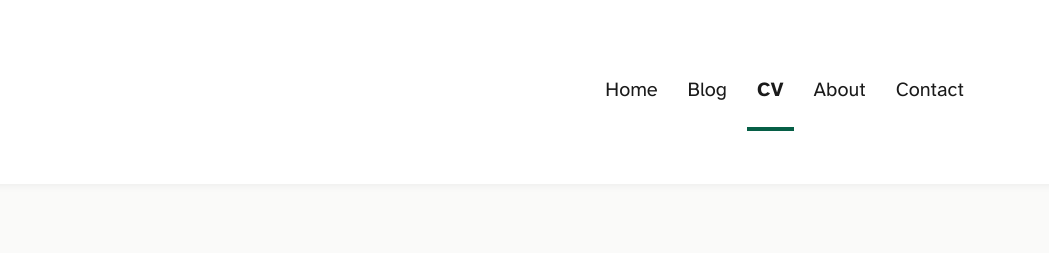
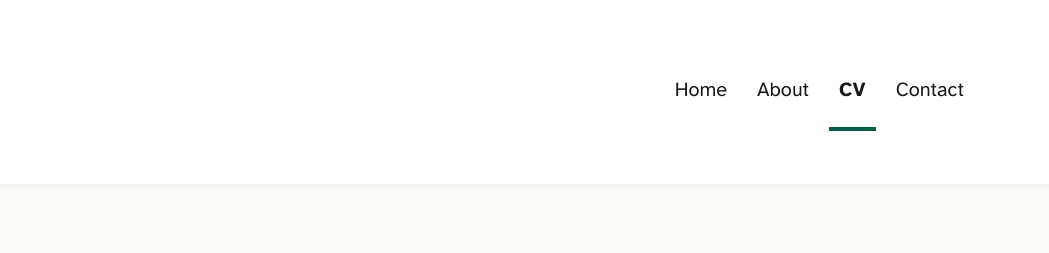
Before and after one commit to sklasfeld/chromekey-site, an Astro site: page /cv in a window 1280 px wide. Shown: the top 253 px of the page, 114-1163 px from the left. Built offline with nearby package versions, Linux system fonts and the light colour scheme; Astro itself is replaced by a stand-in of ours; some icons are missing.

Commit message:
reorganized header and removed blogs for now

```diff
--- a/src/components/Header.astro
+++ b/src/components/Header.astro
@@ -23,9 +23,8 @@ import { Icon } from "astro-icon/components";
     <div class="nav-items">
       <div class="internal-links">
         <HeaderLink href="/">Home</HeaderLink>
-        <HeaderLink href="/blog">Blog</HeaderLink>
+        <HeaderLink href="/about">About</HeaderLink>
         <HeaderLink href="/cv">CV</HeaderLink>
-        <HeaderLink href="/about">About</HeaderLink>
         <HeaderLink href="/contact">Contact</HeaderLink>
       </div>
       <div class="social-links">
```
